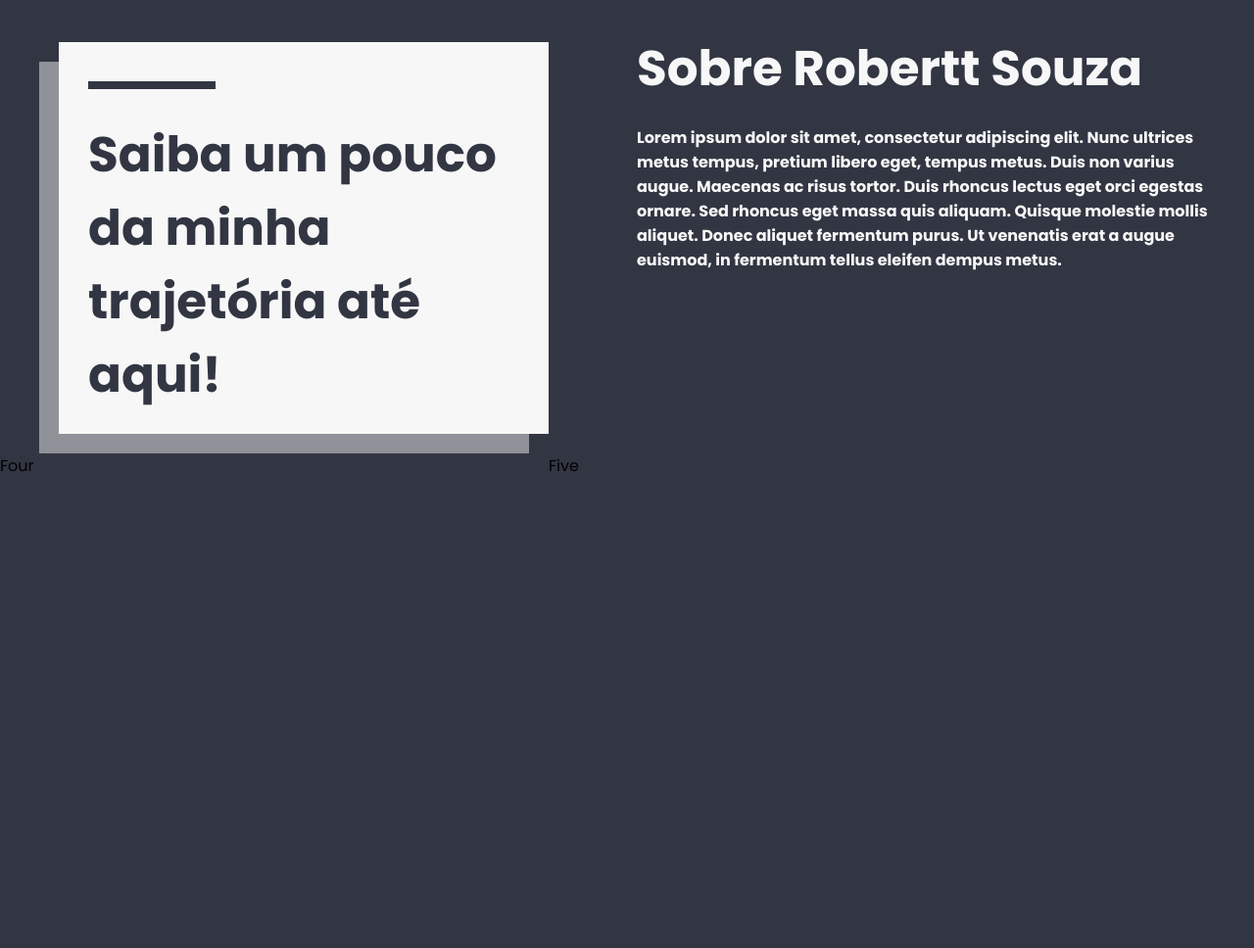
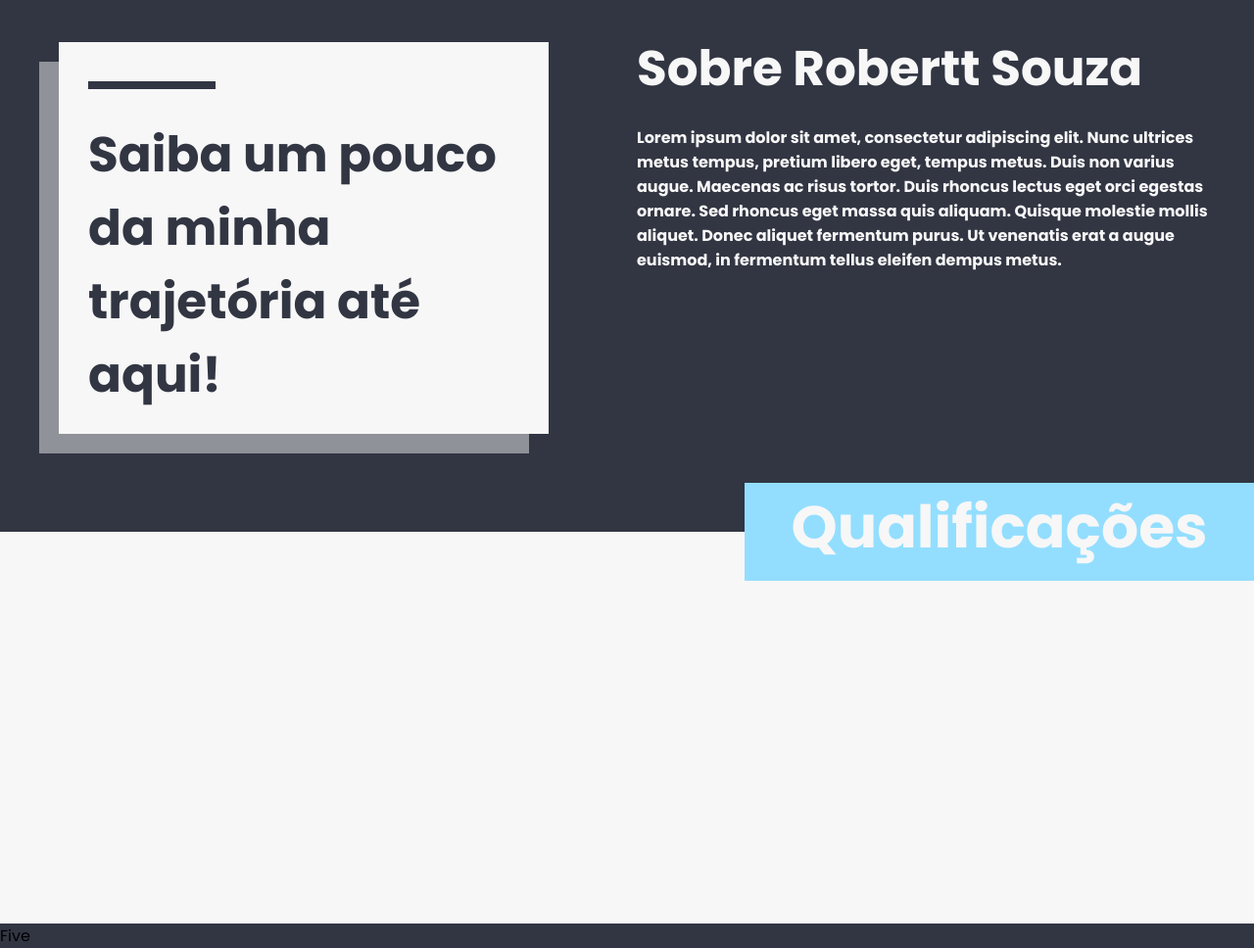
Before and after one commit to roberttsouza/webportifolio, a plain HTML site: page index.html in a window 1280 px wide. Shown: the part 932-1900 px from the top of the page at 98% size. Before the commit the page ends 1420 px from the top, so only its background shows below. Drawn offline with Linux system fonts and the light colour scheme.

Commit message:
Inicio da área de qualificações
foi adicionado um background inicial e o ticket identificação da área

```diff
--- a/index.html
+++ b/index.html
@@ -60,7 +60,12 @@
             </div>
 
         </div>
-        <div>Four</div>
+        <div id="contQuali">
+            <div id="tikQuali">
+                <h1>Qualificações</h1>
+            </div>
+
+        </div>
         <div>Five</div>
     </div>
 </section>
--- a/style.css
+++ b/style.css
@@ -83,7 +83,7 @@ nav ul li a{
  #imgIn{
     position: absolute;
     width: 500px;
-    height: 80vh;
+    height: 85vh;
     background: #93deff;
     right: 50px;
     top: 20%;
@@ -142,3 +142,27 @@ nav ul li a{
 .wrapper #descricaoSobre h4{
    margin-top: 20px;
 }
+
+.wrapper #contQuali{
+    grid-column-start: 1;
+    grid-column-end: 3;
+    height: 50vh;
+    margin-top: 10vh;
+    background-color: #F7F7F7;
+}
+
+.wrapper #tikQuali{
+position: relative;
+float: right;
+width: 520px;
+height: 100px;
+background-color: #93deff;
+margin-top: -50px;
+}
+
+.wrapper #tikQuali h1{
+    color: #F7F7F7;
+    font-size: 60px;
+    background-color: #93deff;
+    text-align: center;
+}
```
